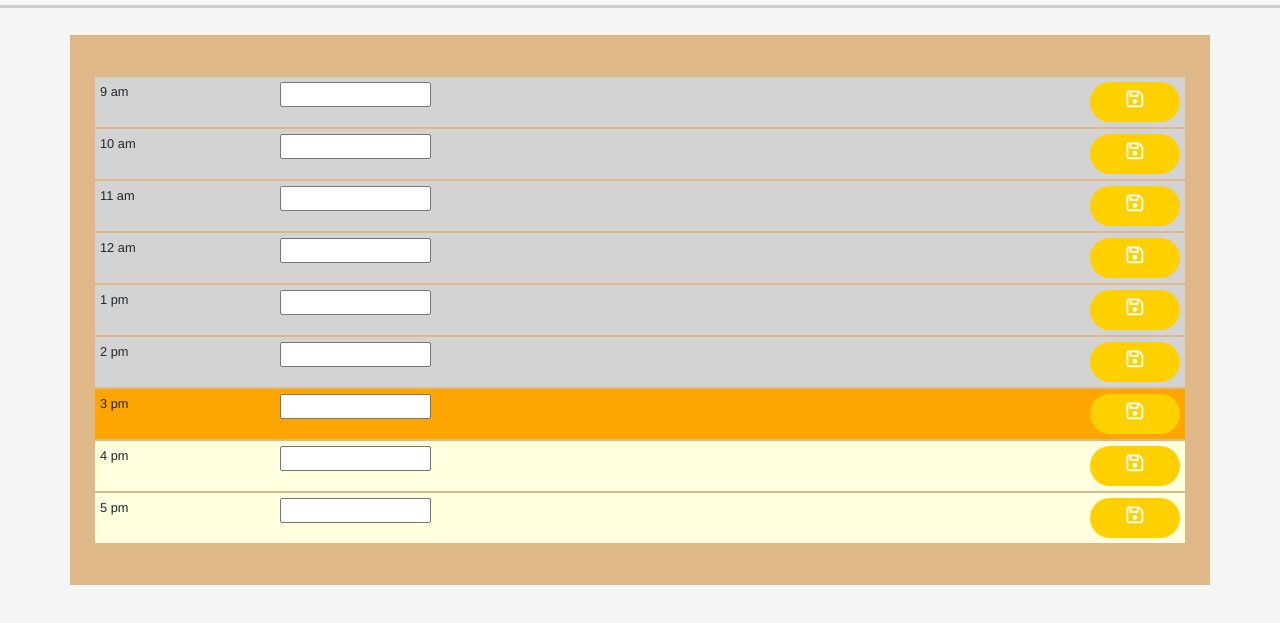
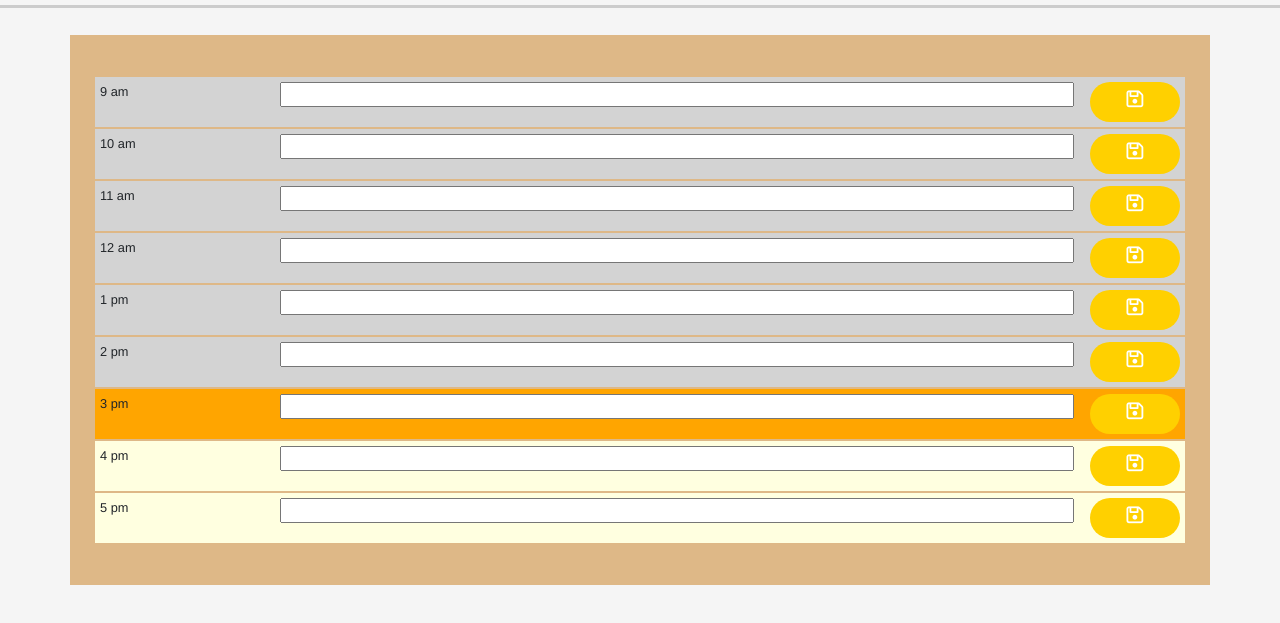
Before and after one commit to anna-cecilia/day-planner, a plain HTML site: page index.html in a window 1280 px wide. Shown: the part 85-708 px from the top of the page. Drawn offline with nearby package versions, Linux system fonts and the light colour scheme.

Commit message:
input boxes set to 98% of container

```diff
--- a/Assets/style.css
+++ b/Assets/style.css
@@ -51,6 +51,9 @@ body {
     padding: 5px;
   }
 
+  input {
+    width: 98%;
+  }
 
   @media (max-width: 768px) {
     .container-fluid {
```
